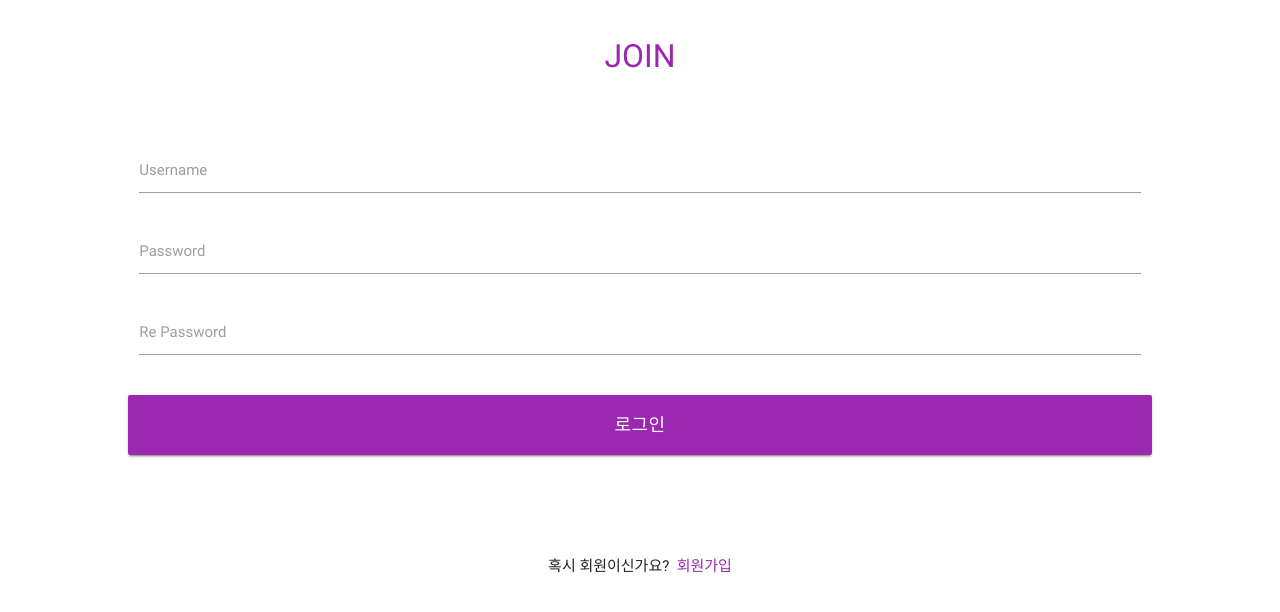
After one commit to stealstick/Check-Check, a Django app: a page that uses templates/accounts/join.html in a window 1280 px wide. The commit adds this page. Shown: the top 612 px of the page. Run offline with Django 3.2, Linux system fonts and the light colour scheme; some libraries are stand-ins or nearby versions.

Commit message:
로그인 회원가입

```diff
--- a/accounts/urls.py
+++ b/accounts/urls.py
@@ -1,6 +1,8 @@
 from django.conf.urls import include, url
 from . import views
-
+from main.views import test
+from django.urls import path
 urlpatterns = [
-    url(r'^$', views.index),
+    url(r'login/', views.login),
+    url(r'join/', views.join),
 ]
--- a/accounts/views.py
+++ b/accounts/views.py
@@ -1,3 +1,9 @@
 from django.shortcuts import render
 
 # Create your views here.
+
+from django.http import HttpResponse, HttpResponseRedirect
+def login(request):
+    return render(request, 'accounts/login.html')
+def join(request):
+    return render(request, 'accounts/join.html')
--- a/check/urls.py
+++ b/check/urls.py
@@ -20,7 +20,8 @@ from django.conf import settings
 from django.conf.urls.static import static
 
 urlpatterns = [
-    url(r'^$', include('main.urls')),
+    url(r'^', include('main.urls')),
+    url(r'^accounts', include('accounts.urls')),
     path('admin/', admin.site.urls),
 ]
 urlpatterns += static(settings.MEDIA_URL, document_root=settings.MEDIA_ROOT)
--- a/main/urls.py
+++ b/main/urls.py
@@ -1,7 +1,8 @@
 
 from django.conf.urls import include, url
-from .views import index
-
+from .views import index, test
+from django.urls import path
 urlpatterns = [
-    url(r'^$', index),
+    path(r'', index),
+    path('test/', test),
 ]
--- a/main/views.py
+++ b/main/views.py
@@ -3,3 +3,5 @@ from django.shortcuts import render
 from django.http import HttpResponse, HttpResponseRedirect
 def index(request):
     return render(request, 'main/main.html')
+def test(request):
+    return render(request, 'test/test.html')
--- /dev/null
+++ b/static/css/login.css
@@ -0,0 +1,27 @@
+.custom-container{
+  width: 80%;
+  margin:auto;
+}
+.login-btn{
+  height: 60px;
+  font-size: 18px;
+  font-weight: 100;
+}
+.logo{
+  font-size: 32px;
+}
+.go-join{
+  margin-top: 150px;
+}
+.go-login{
+  margin-top: 100px;
+}
+input:not([type]):focus:not([readonly]), input[type=text]:not(.browser-default):focus:not([readonly]), input[type=password]:not(.browser-default):focus:not([readonly]), input[type=email]:not(.browser-default):focus:not([readonly]), input[type=url]:not(.browser-default):focus:not([readonly]), input[type=time]:not(.browser-default):focus:not([readonly]), input[type=date]:not(.browser-default):focus:not([readonly]), input[type=datetime]:not(.browser-default):focus:not([readonly]), input[type=datetime-local]:not(.browser-default):focus:not([readonly]), input[type=tel]:not(.browser-default):focus:not([readonly]), input[type=number]:not(.browser-default):focus:not([readonly]), input[type=search]:not(.browser-default):focus:not([readonly]), textarea.materialize-textarea:focus:not([readonly]) {
+    border-bottom: 1px solid rgb(180,30,150);
+    -webkit-box-shadow: 0 1px 0 0 rgb(180,30,150);
+    box-shadow: 0 1px 0 0 rgb(180,30,150);
+    color: rgb(180,30,150);
+}
+input:not([type]):focus:not([readonly])+label, input[type=text]:not(.browser-default):focus:not([readonly])+label, input[type=password]:not(.browser-default):focus:not([readonly])+label, input[type=email]:not(.browser-default):focus:not([readonly])+label, input[type=url]:not(.browser-default):focus:not([readonly])+label, input[type=time]:not(.browser-default):focus:not([readonly])+label, input[type=date]:not(.browser-default):focus:not([readonly])+label, input[type=datetime]:not(.browser-default):focus:not([readonly])+label, input[type=datetime-local]:not(.browser-default):focus:not([readonly])+label, input[type=tel]:not(.browser-default):focus:not([readonly])+label, input[type=number]:not(.browser-default):focus:not([readonly])+label, input[type=search]:not(.browser-default):focus:not([readonly])+label, textarea.materialize-textarea:focus:not([readonly])+label{
+  color: rgb(180,30,150);
+}
--- a/static/css/style.css
+++ b/static/css/style.css
@@ -65,3 +65,6 @@ body{
     -webkit-transition: color .28s ease;
     transition: color .28s ease;
 }
+.progress {
+    background-color: rgb(255,140,150);
+}
--- /dev/null
+++ b/templates/accounts/join.html
@@ -0,0 +1,34 @@
+{% extends "main/base.html" %} {% load staticfiles %} {% block style %}
+<link rel="stylesheet" href="{% static '/css/login.css' %}"> {% endblock %}
+{% block content %}
+
+<div class="custom-container">
+  <div class="row">
+    <p class="center logo purple-text">
+      JOIN
+    </p>
+  </div>
+  <div class="row">
+    <div class="input-field col s12">
+      <input id="password" type="text" class="validate">
+      <label for="password" class="label">Username</label>
+    </div>
+    <div class="input-field col s12">
+      <input id="password" type="password" class="validate">
+      <label for="password">Password</label>
+    </div>
+    <div class="input-field col s12">
+      <input id="password" type="password" class="validate">
+      <label for="password">Re Password</label>
+    </div>
+  </div>
+  <div class="row">
+    <button class="btn purple col s12 login-btn" type="submit">
+      로그인
+    </button>
+  </div>
+  <div class="row center go-login">
+    <p>혹시 회원이신가요?&nbsp;&nbsp;<a href="/accounts/login/" class="purple-text">회원가입</a></p>
+  </div>
+</div>
+{% endblock %}
```
Also changed, not shown: static/css/test.css (added, +8 -0 lines), templates/accounts/base.html (added, +37 -0 lines), templates/accounts/login.html (added, +30 -0 lines), templates/main/main.html (+51 -2 lines), templates/test/base.html (added, +38 -0 lines), templates/test/ready.html (added, +7 -0 lines), templates/test/test.html (added, +22 -0 lines), static/img/checklogo.png (added).
